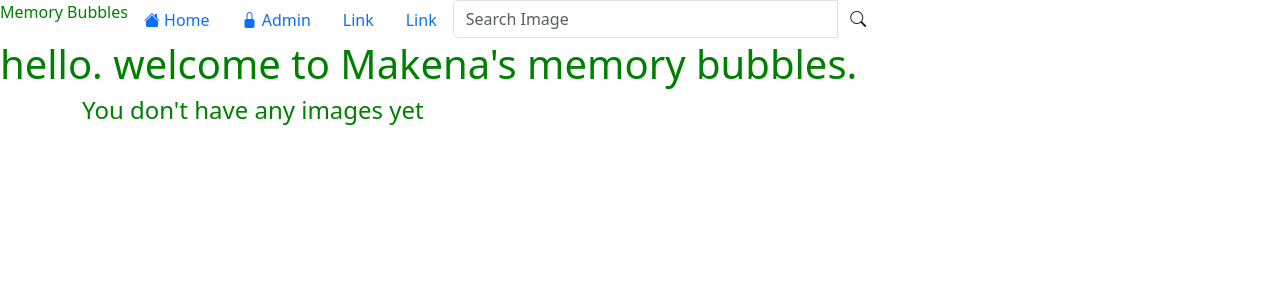
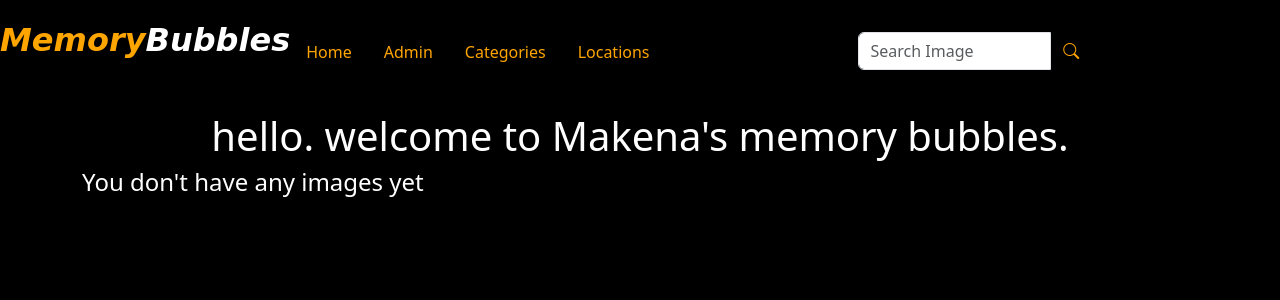
Before and after one commit to tori-bot/memory-bubbles, a Django app: page /p_gallery/ in a window 1280 px wide. Shown: the top 300 px of the page. Run offline with Django 3.2, Linux system fonts and the light colour scheme; data that the repository does not hold is empty; some libraries are stand-ins or nearby versions.

Commit message:
styles:add index template styles

```diff
--- a/p_gallery/templates/index.html
+++ b/p_gallery/templates/index.html
@@ -1,20 +1,25 @@
 {% extends 'base.html' %}
 {% block content %}
 {{block.super}}
+<div class="row welcome">
+   <h1>{{welcome}} </h1>
+</div>
 
-<h1>{{welcome}} </h1>
 
 <div class="container">
     <div class="row">
         {% for item in images %}
         <div class="row">
-            <img src="{{item.image.url}}" class="img-responsive" alt="Image">
+            <div class="card">
+                <img src="{{item.image.url}}" class="img-responsive" alt="Image">
 
             <h1>{{item.image_name}}</h1>
             <h3>{{item.image_category}} | {{item.image_location}} </h3>
             <h5>Uploaded: {{item.published | timesince}} ago</h5>
             <br>
             <p>{{item.image_description}} </p>
+            </div>
+
         </div>
         {% empty %}
       <h4>You don't have any images yet</h4>
--- a/p_gallery/templates/navbar.html
+++ b/p_gallery/templates/navbar.html
@@ -8,21 +8,22 @@
 </head>
 <body>
     <div class="nav">
+
         <div class="navbar-header">
-            <a class="navbar-brand" href="{% url 'home' %}">Memory Bubbles</a>
+            <a class="navbar-brand" href="{% url 'home' %}">Memory<span class="one" >Bubbles</span></a>
         </div>
         <ul class="nav nav-pills">
         <li class="nav-item">
-          <a class="nav-link" aria-current="page" href="{% url 'home' %} "><i class="bi bi-house-fill"></i> Home</a>
+          <a class="nav-link" aria-current="page" href="{% url 'home' %} "> Home</a>
         </li>
         <li class="nav-item">
-          <a class="nav-link" href="https://memory-bubbles.herokuapp.com/admin/"><i class="bi bi-lock-fill"></i> Admin</a>
+          <a class="nav-link" href="https://memory-bubbles.herokuapp.com/admin/"> Admin</a>
         </li>
         <li class="nav-item">
-          <a class="nav-link" href="#">Link</a>
+          <a class="nav-link" href="#">Categories</a>
         </li>
         <li class="nav-item">
-          <a class="nav-link" href="#">Link</a>
+          <a class="nav-link" href="#">Locations</a>
         </li>
       </ul>
 
--- a/p_gallery/templates/search.html
+++ b/p_gallery/templates/search.html
@@ -13,13 +13,16 @@
         {% if searched_images %}
         {% for item in searched_images %}
         <div class="row">
-            <img src="{{item.image.url}}" class="img-responsive" alt="Image">
+            <div class="card">
+                <img src="{{item.image.url}}" class="img-responsive" alt="Image">
 
             <h1>{{item.image_name}}</h1>
             <h3>{{item.image_category}} | {{item.image_location}} </h3>
             <h5>Uploaded: {{item.published | timesince}} ago</h5>
             <br>
             <p>{{item.image_description}} </p>
+            </div>
+
         </div>
         {% empty %}
       <h4>You don't have any images yet</h4>
--- a/p_gallery/urls.py
+++ b/p_gallery/urls.py
@@ -4,10 +4,12 @@ from django.conf import settings
 from django.conf.urls.static import static
 
 
+from django.conf.urls import url
+
 urlpatterns=[
     path('',views.home,name='home'),
     path('search/',views.search,name='search'),
-    path('image/',views.image,name='image')
+    url(r'^image/(\d+)',views.image,name='image')
 
 ]
 
--- a/photos/settings.py
+++ b/photos/settings.py
@@ -17,7 +17,7 @@ from decouple import config,Csv
 # import cloudinary,cloudinary.api,cloudinary.uploader
 
 # Build paths inside the project like this: BASE_DIR / 'subdir'.
-BASE_DIR = Path(__file__).resolve().parent.parent
+# BASE_DIR = Path(__file__).resolve().parent.parent
 
 
 # Quick-start development settings - unsuitable for production
@@ -139,7 +139,7 @@ USE_TZ = True
 
 STATIC_URL = '/static/'
 
-# BASE_DIR = os.path.dirname(os.path.dirname(os.path.abspath(__file__)))
+BASE_DIR = os.path.dirname(os.path.dirname(os.path.abspath(__file__)))
 
 STATIC_ROOT = os.path.join(BASE_DIR, 'staticfiles')
 
--- a/static/css/index.css
+++ b/static/css/index.css
@@ -1,4 +1,38 @@
 body{
-    background-color: white;
-    color: green;
+    background-color: black;
+    color: white;
 }
+
+.card{
+    background-color: black;
+    color: white;
+    border: solid 2px orange;
+    border-radius: 6px;
+    margin-top: 5vh;
+}
+.nav{
+    margin-top: 2vh;
+}
+.nav a{
+    color: orange;
+}
+.one{
+    color: white;
+}
+.navbar-brand{
+    font-style: italic;
+    font-weight: bolder;
+    font-family: cursive;
+    font-size: 2rem;
+}
+.navbar-form{
+    margin-top: 2vh;
+    margin-left: 15vw;
+}
+.input-group-btn i{
+    color: orange;
+}
+.welcome{
+    margin-top:5vh ;
+    text-align: center;
+}
```
Also changed, not shown: p_gallery/templates/image.html (added, +24 -0 lines).
